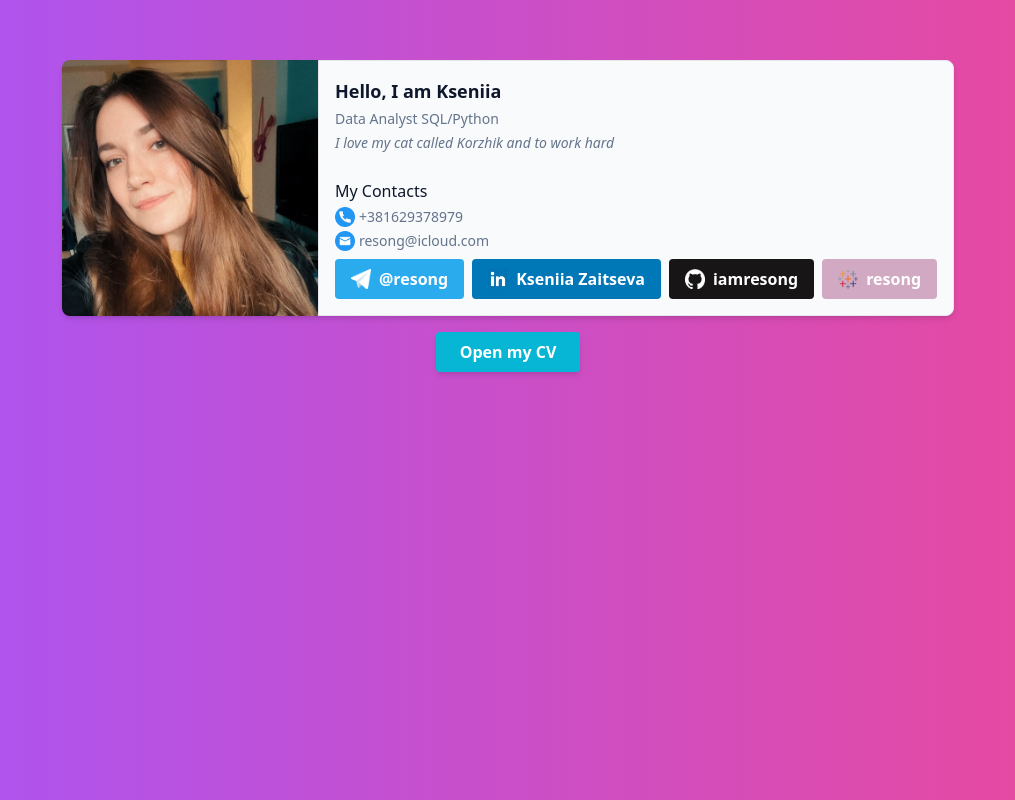
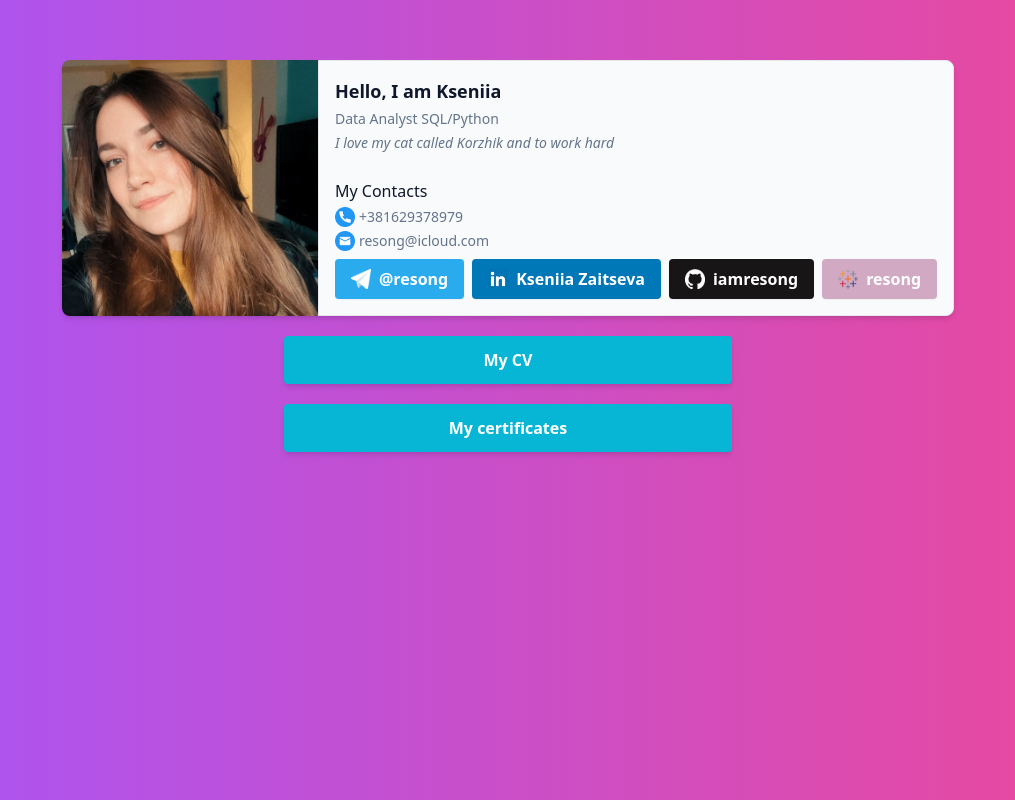
Before and after one commit to Lykke27/iamresong, a Next.js app: page / in a window 1280 px wide. Shown: the whole page, without its empty margins (132-1147 px from the left). Built offline with nearby package versions, Linux system fonts and the light colour scheme.

Commit message:
add LinkButton component

```diff
--- a/src/app/page.tsx
+++ b/src/app/page.tsx
@@ -1,4 +1,4 @@
-import Image from 'next/image';
+// assets
 import resongPic from '../../public/assets/resong.jpeg';
 import TelegramLogo from '../../public/assets/icons/tg-icon.png';
 import LinkedInLogo from '../../public/assets/icons/ln-icon.png';
@@ -6,7 +6,11 @@ import GitHubLogo from '../../public/assets/icons/github-icon.png';
 import TableauLogo from '../../public/assets/icons/tb-icon.png';
 import TelIcon from '../../public/assets/icons/tel-icon.png';
 import MailIcon from '../../public/assets/icons/mail-icon.png';
+
+// components
+import Image from 'next/image';
 import SocialBadge from '@/components/SocialBadge';
+import LinkButton from '@/components/LinkButton';
 
 export default function Home() {
     return (
@@ -78,14 +82,11 @@ export default function Home() {
                     </div>
                 </div>
             </div>
-            <a
-                rel="noreferrer noopener"
-                href="/pdf/Kseniia_Zaitseva_CV.pdf"
-                target="_blank"
-                className="px-6 py-2 mt-4 last:mr-0 font-semibold text-white inline-flex items-center rounded cursor-pointer transition ease-in-out duration-300 bg-cyan-500 hover:bg-cyan-600 shadow-md"
-            >
-                Open my CV
-            </a>
+            <LinkButton link="/pdf/Kseniia_Zaitseva_CV.pdf" description="My CV" />
+            <LinkButton
+                link="https://drive.google.com/drive/folders/1v-V2qKrLCoMWpHMLLZ3l9AUHiwmd8_5j"
+                description="My certificates"
+            />
         </main>
     );
 }
--- /dev/null
+++ b/src/components/LinkButton.tsx
@@ -0,0 +1,19 @@
+interface propsType {
+    link: string;
+    description: string;
+}
+
+const LinkButton = (props: propsType) => {
+    return (
+        <a
+            rel="noreferrer noopener"
+            href={props.link}
+            target="_blank"
+            className="py-3 max-w-xs sm:max-w-md w-full justify-center mt-5 last:mr-0 font-semibold text-white inline-flex items-center rounded cursor-pointer transition ease-in-out duration-300 bg-cyan-500 hover:bg-cyan-600 shadow-md"
+        >
+            {props.description}
+        </a>
+    );
+};
+
+export default LinkButton;
--- a/src/components/SocialBadge.tsx
+++ b/src/components/SocialBadge.tsx
@@ -1,7 +1,7 @@
 import Image from 'next/image';
 
 interface propsType {
-    asset: any;
+    asset: string;
     description: string;
     social: 'telegram' | 'tableau' | 'github' | 'linkedin';
     link: string;
@@ -16,7 +16,7 @@ const SocialBadge = (props: propsType) => {
     };
     return (
         <a
-            className={`px-4 py-2 last:mr-0 font-semibold text-white inline-flex items-center rounded ${
+            className={`px-4 py-2 last:mr-0 font-semibold text-white shadow-sm inline-flex items-center rounded ${
                 colorStyle[props.social]
             } cursor-pointer transition ease-in-out duration-300`}
             href={props.link}
```
